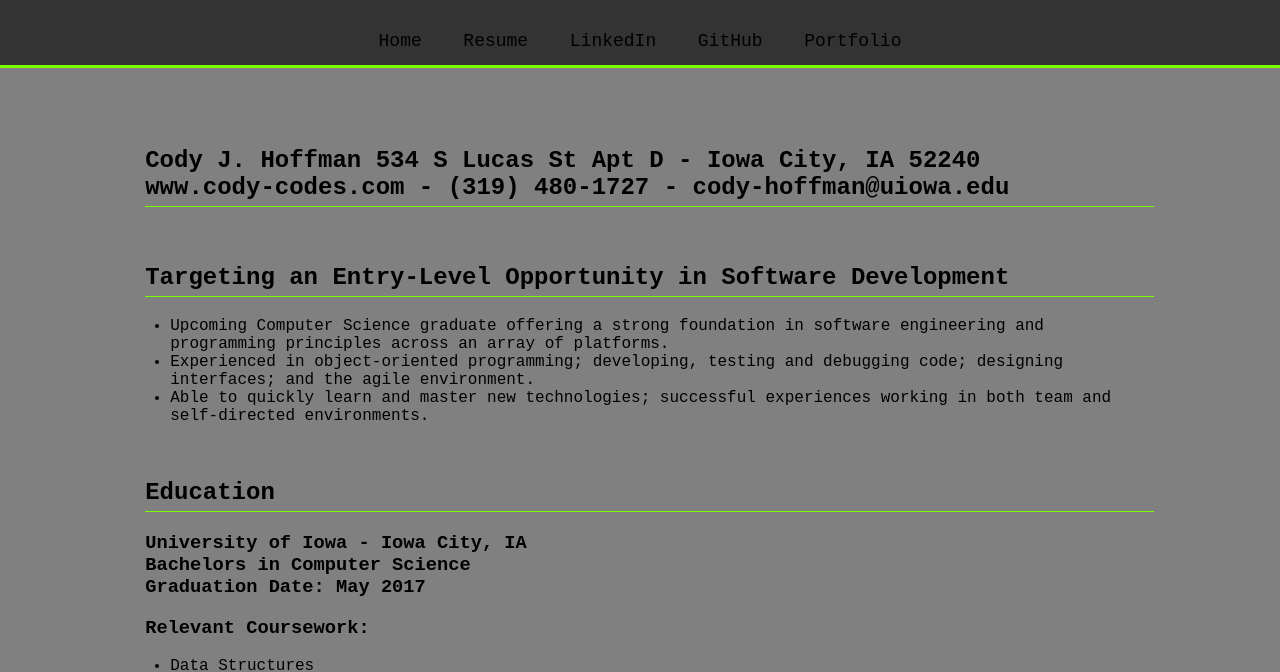
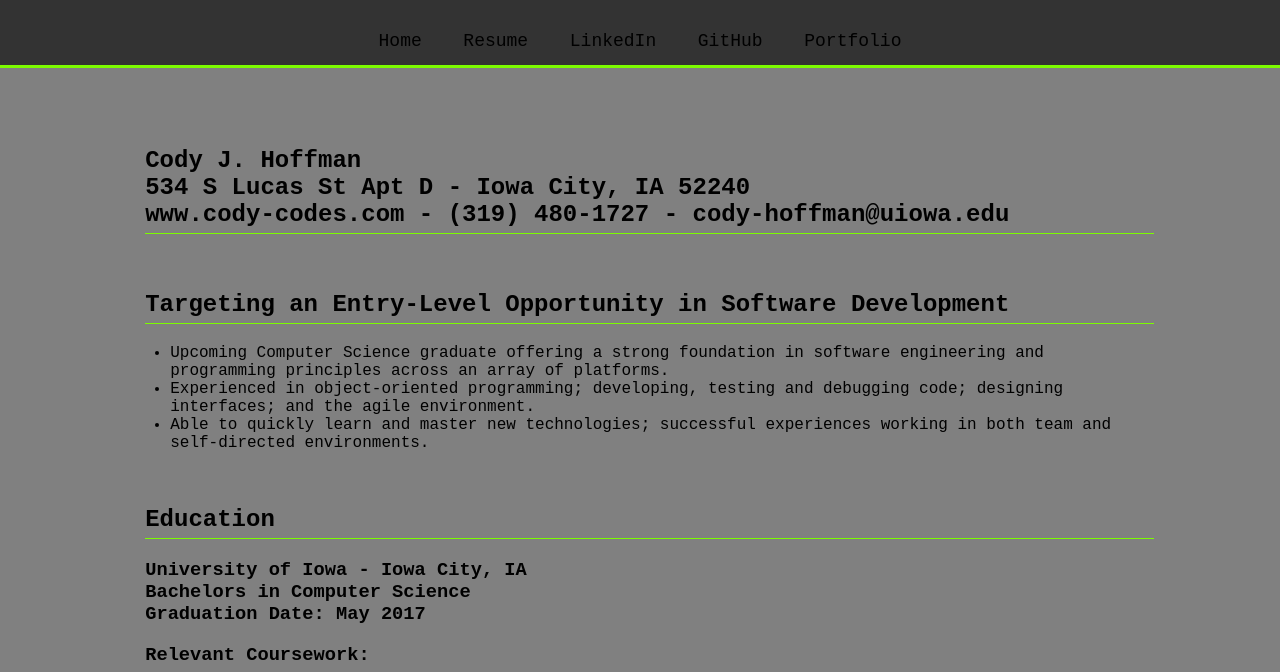
Before and after one commit to codyhoffman/HW2, a plain HTML site: page resume.html in a window 1280 px wide. Shown: the part 50-722 px from the top of the page. Drawn offline with Linux system fonts and the light colour scheme.

Commit message:
fixed formatting issue with resume.html

```diff
--- a/resume.html
+++ b/resume.html
@@ -25,7 +25,7 @@
 		<div id="centerDiv">
 
 			<div>
-				<h2> Cody J. Hoffman
+				<h2> Cody J. Hoffman<br>
 				 	 534 S Lucas St Apt D - Iowa City, IA 52240<br>
 					 www.cody-codes.com - (319) 480-1727 - cody-hoffman@uiowa.edu
 				</h2>
```
